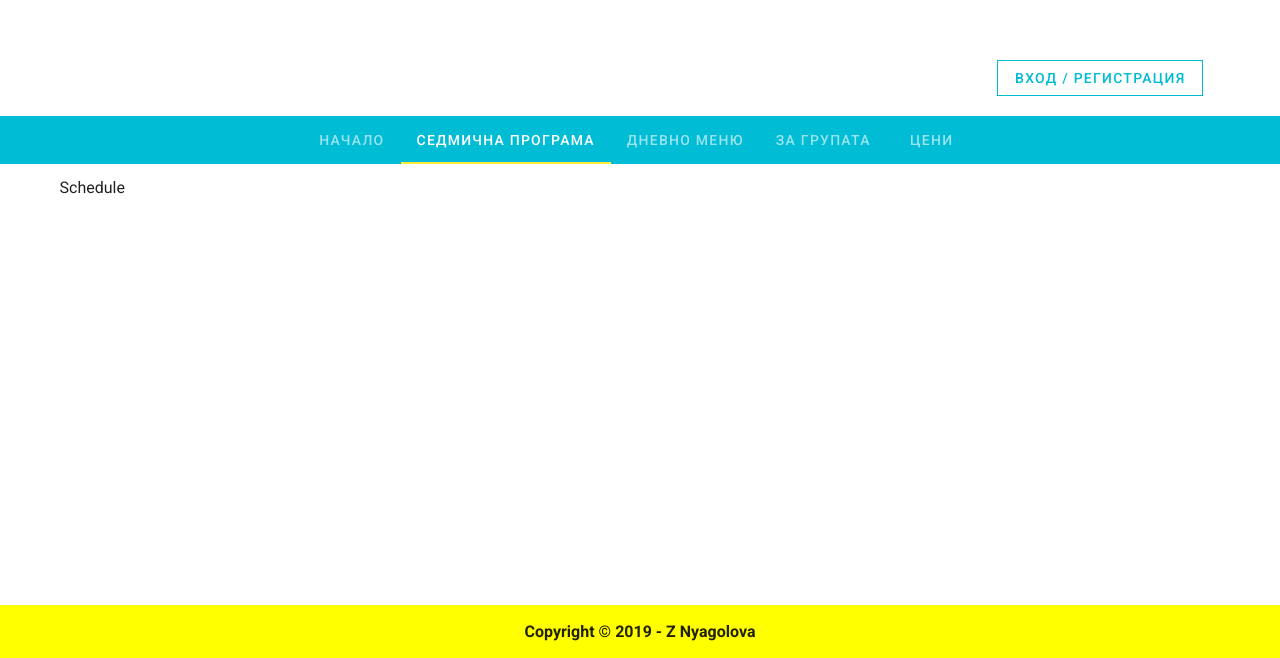
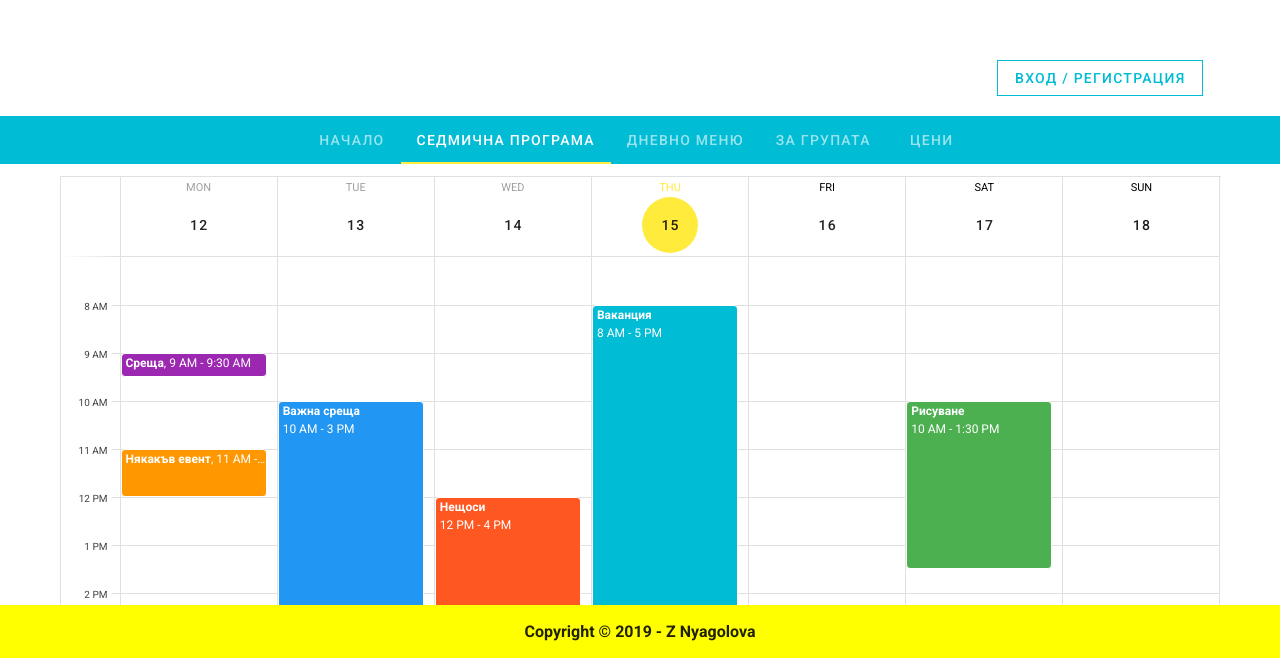
Before and after one commit to Nyagolova/Vue-App-Parents-Cooperative, a Vue app: page /weeklyschedule in a window 1280 px wide. Shown: the part 140-798 px from the top of the page. Built offline with nearby package versions, Linux system fonts and the light colour scheme; no server answers.

Commit message:
Update ViewWeeklySchedule
Added calendar with events with dummy data

```diff
--- a/src/views/ViewWeeklySchedule.vue
+++ b/src/views/ViewWeeklySchedule.vue
@@ -1,13 +1,153 @@
 <template>
-  <div>Schedule</div>
+  <v-row class="fill-height">
+    <v-col>
+        <v-sheet height="600">
+          <v-calendar
+            ref="calendar"
+            v-model="focus"
+            color="yellow"
+            :events="events"
+            :event-color="getEventColor"
+            :event-margin-bottom="3"
+            :now="today"
+            :type="type"
+            :first-interval="first"
+                    :interval-count="count"
+            @click:event="showEvent"
+            :weekdays="[1, 2, 3, 4, 5, 6, 0]"
+            :short-intervals="true"
+          ></v-calendar>
+
+          <v-menu
+            v-model="selectedOpen"
+            :close-on-content-click="false"
+            :activator="selectedElement"
+            full-width
+            offset-x
+          >
+            <v-card
+              color="grey lighten-4"
+              min-width="350px"
+              flat
+            >
+              <v-toolbar
+                :color="selectedEvent.color"
+                dark
+              >
+                <v-btn icon >
+                  <v-icon>mdi-pencil</v-icon>
+                </v-btn>
+                <v-toolbar-title v-html="selectedEvent.name"></v-toolbar-title>
+              </v-toolbar>
+              <v-card-text>
+                <span v-html="selectedEvent.details"></span>
+              </v-card-text>
+              <v-card-actions>
+                <v-btn
+                  text
+                  color="secondary"
+                  @click="selectedOpen = false"
+                >
+                  Затвори
+                </v-btn>
+              </v-card-actions>
+            </v-card>
+          </v-menu>
+        </v-sheet>
+      </v-col>
+    </v-row>
 </template>
 
 <script>
 export default {
+ data: () => ({
+    today: '2019-08-15',
+    focus: '2019-08-15',
+    type: 'week',
+    count: 12,
+    first: 7,
+    selectedEvent: {},
+    selectedElement: null,
+    selectedOpen: false,
+    events: [
+      {
+        name: 'Ваканция',
+        details: 'Отиваме на плаж!',
+        start: '2019-08-15 08:00',
+        end: '2019-08-15 17:00',
+        color: 'cyan',
+      },
+      {
+        name: 'Среща',
+        details: 'Среща, на която ще се обсъждат много важни неща',
+        start: '2019-08-12 09:00',
+        end: '2019-08-12 09:30',
+        color: 'purple',
+      },
+      {
+        name: 'Някакъв евент',
+        details: 'Нещо интересно ще става тук',
+        start: '2019-08-12 11:00',
+        end: '2019-08-12 12:00',
+        color: 'orange',
+      },
+      {
+        name: 'Важна среща',
+        details: 'Много важна среща, на която нищо няма да се обсъди реално',
+        start: '2019-08-13 10:00',
+        end: '2019-08-13 15:00',
+        color: 'blue',
+      },
+      {
+        name: 'Рисуване',
+        details: 'Рисуване с акварелни бои на пейзаж или ваза',
+        start: '2019-08-17 10:00',
+        end: '2019-08-17 13:30',
+        color: 'green',
+      },
+      {
+        name: 'Малък евент',
+        start: '2019-08-16 17:00',
+        end: '2019-08-16 18:00',
+        color: 'blue',
+      },
+      {
+        name: 'Нещоси',
+        details: 'Може би пикник, а може би не?',
+        start: '2019-08-14 12:00',
+        end: '2019-08-14 16:00',
+        color: 'deep-orange',
+      }
+    ],
+  }),
+  methods: {
+    getEventColor (event) {
+      return event.color
+    },
+    showEvent ({ nativeEvent, event }) {
+      const open = () => {
+        this.selectedEvent = event
+        this.selectedElement = nativeEvent.target
+        setTimeout(() => this.selectedOpen = true, 10)
+      }
 
+      if (this.selectedOpen) {
+        this.selectedOpen = false
+        setTimeout(open, 10)
+      } else {
+        open()
+      }
+      nativeEvent.stopPropagation()
+    },
+  },
 }
 </script>
 
 <style>
-
+.v-calendar-daily__head {
+  margin-right: 0 !important;
+}
+.v-calendar-daily__scroll-area {
+  overflow-y: unset !important;
+}
 </style>
```
